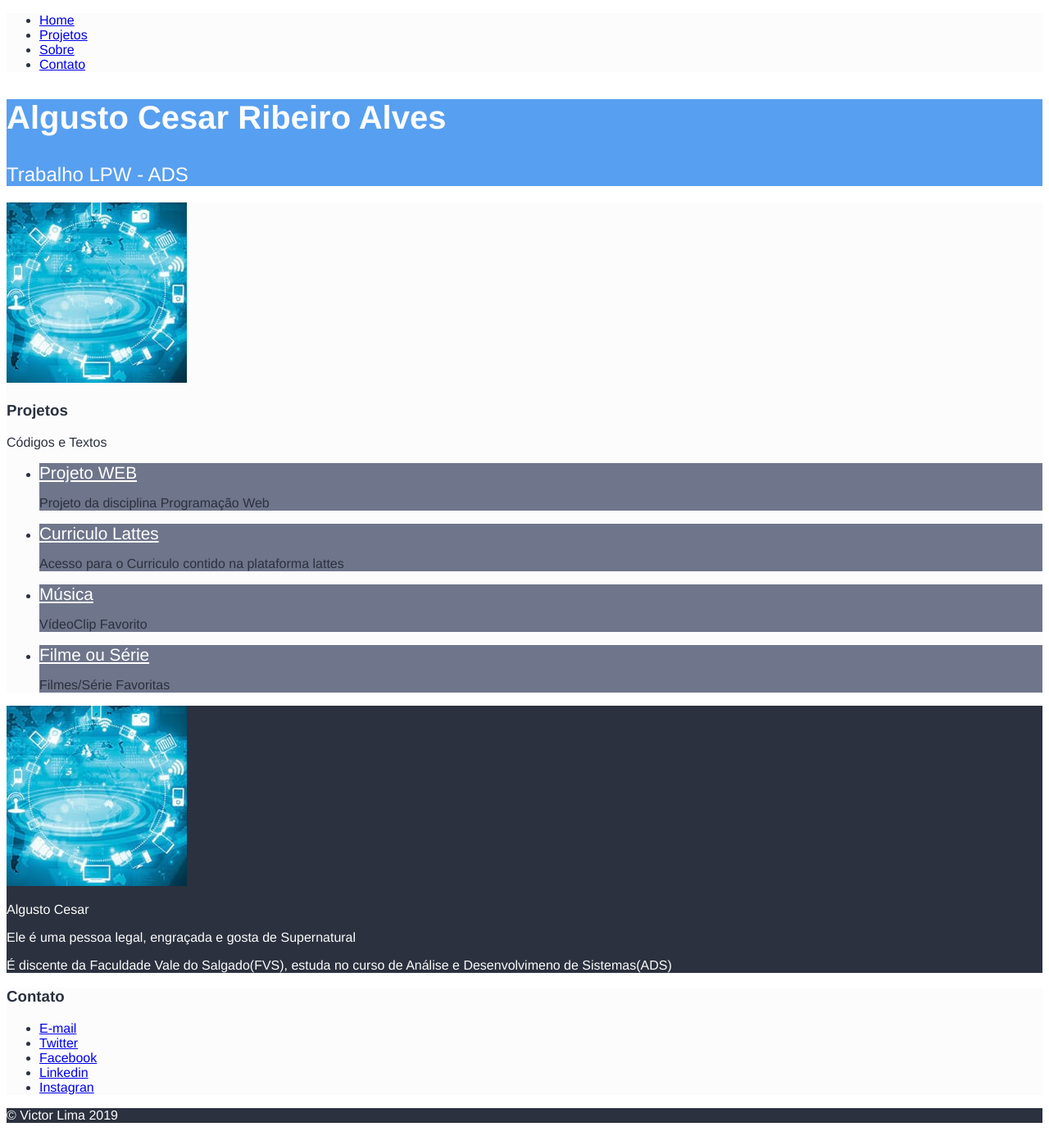
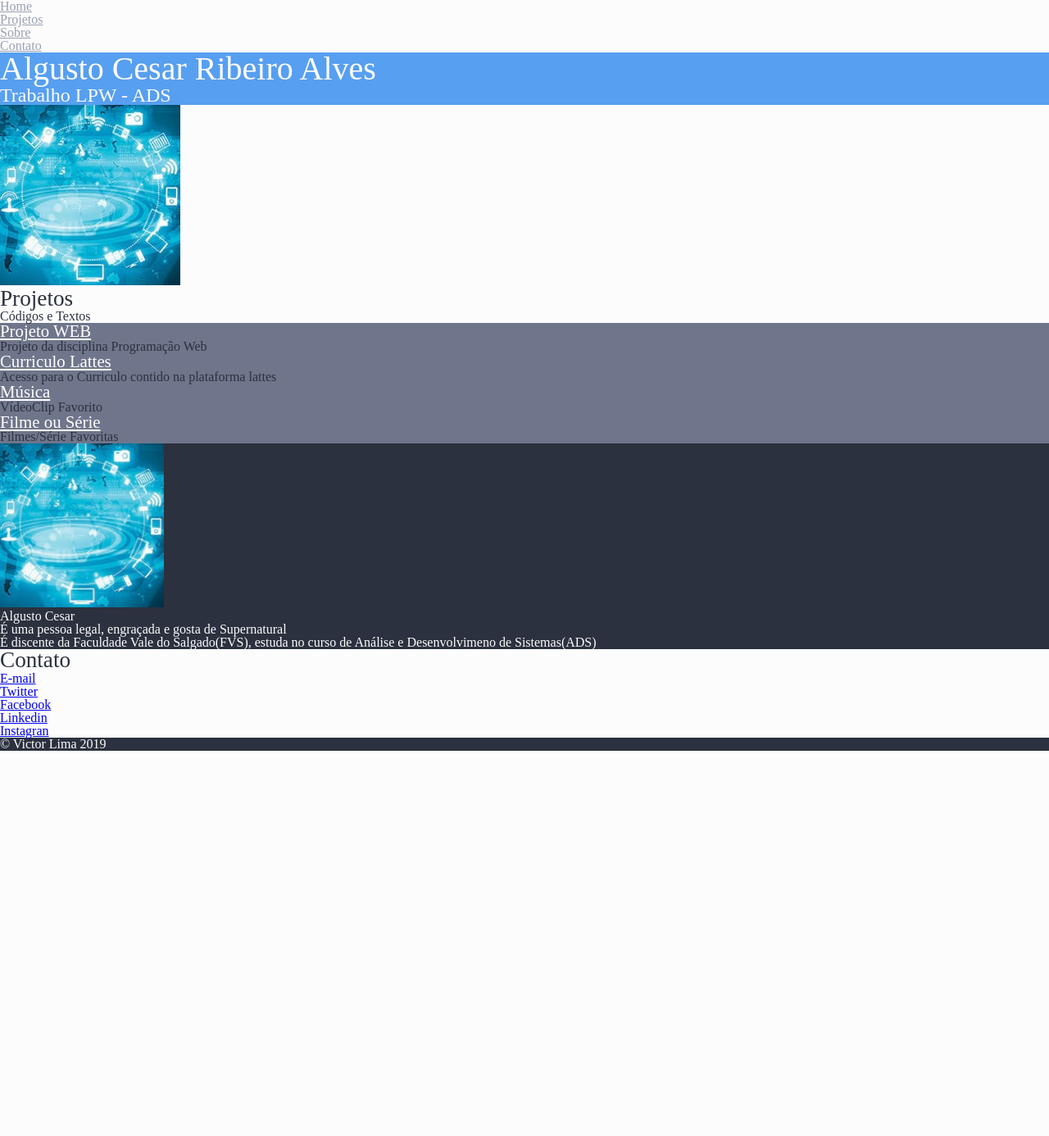
Before and after one commit to victorlima395/AulasProgramacaoWeb, a PHP site: page / in a window 1280 px wide. Shown: the whole page at 82% size. After the commit the page ends 916 px from the top, so only its background shows below. Run offline with PHP 8.4, Linux system fonts and the light colour scheme.

Commit message:
Aula que eu faltei mas fiz em casa

```diff
--- a/Index.html
+++ b/Index.html
@@ -6,6 +6,7 @@
     <title>Blog de Algusto</title>
 
     <link rel="stylesheet" href="estilos/blog.css">
+    <link rel="stylesheet" href="estilos/reset.css">
 
 
 </head>
@@ -57,7 +58,7 @@
             </li>
 
             <li>
-                <a href="https://www.redecanais.tel/sobrenatural-supernatural-dublado-legendado-lista-de-episodios_fd59ced75.htmlF"
+                <a href="https://www.redecanais.click/watch.php?vid=fd59ced75"
                     target="_blank"> Filme ou Série</a>
                 <p>Filmes/Série Favoritas</p>
             </li>
@@ -70,7 +71,7 @@
 
         <img alt="Foto de Algusto" src="Imagens/tecnologia.jpg">
         <p>Algusto Cesar</p>
-        <p>Ele é uma pessoa legal, engraçada e gosta de Supernatural</p>
+        <p>É uma pessoa legal, engraçada e gosta de Supernatural</p>
         <p>É discente da Faculdade Vale do Salgado(FVS), estuda no curso de Análise e Desenvolvimeno de Sistemas(ADS)
         </p>
 
--- a/estilos/blog.css
+++ b/estilos/blog.css
@@ -14,6 +14,15 @@ body {
 
 .identificacao h2{
     font-size: 1.5em;
+    font-weight: lighter;
+}
+
+section h3{
+    font-size: 1.7em;
+}
+
+header li a{
+    color:#99A0B0;
     font-weight: lighter;
 }
 
@@ -34,8 +43,12 @@ body {
 
     }
 
-    .styleprojetos li a {
-        color: #ffffff;
-        font-size: 1.3em;
+.styleprojetos li a {
+    color: #ffffff;
+    font-size: 1.3em;
 
     }
+
+ #sobre img{
+     width: 200px;
+    }
--- /dev/null
+++ b/estilos/reset.css
@@ -0,0 +1,48 @@
+/* http://meyerweb.com/eric/tools/css/reset/
+  v2.0 | 20110126
+  License: none (public domain)
+*/
+
+html, body, div, span, applet, object, iframe,
+h1, h2, h3, h4, h5, h6, p, blockquote, pre,
+a, abbr, acronym, address, big, cite, code,
+del, dfn, em, img, ins, kbd, q, s, samp,
+small, strike, strong, sub, sup, tt, var,
+b, u, i, center,
+dl, dt, dd, ol, ul, li,
+fieldset, form, label, legend,
+table, caption, tbody, tfoot, thead, tr, th, td,
+article, aside, canvas, details, embed,
+figure, figcaption, footer, header, hgroup,
+menu, nav, output, ruby, section, summary,
+time, mark, audio, video {
+    margin: 0;
+    padding: 0;
+    border: 0;
+    font-size: 100%;
+    font: inherit;
+    vertical-align: baseline;
+}
+/* HTML5 display-role reset for older browsers */
+article, aside, details, figcaption, figure,
+footer, header, hgroup, menu, nav, section {
+    display: block;
+}
+body {
+    line-height: 1;
+}
+ol, ul {
+    list-style: none;
+}
+blockquote, q {
+    quotes: none;
+}
+blockquote:before, blockquote:after,
+q:before, q:after {
+    content: '';
+    content: none;
+}
+table {
+    border-collapse: collapse;
+    border-spacing: 0;
+}
```
